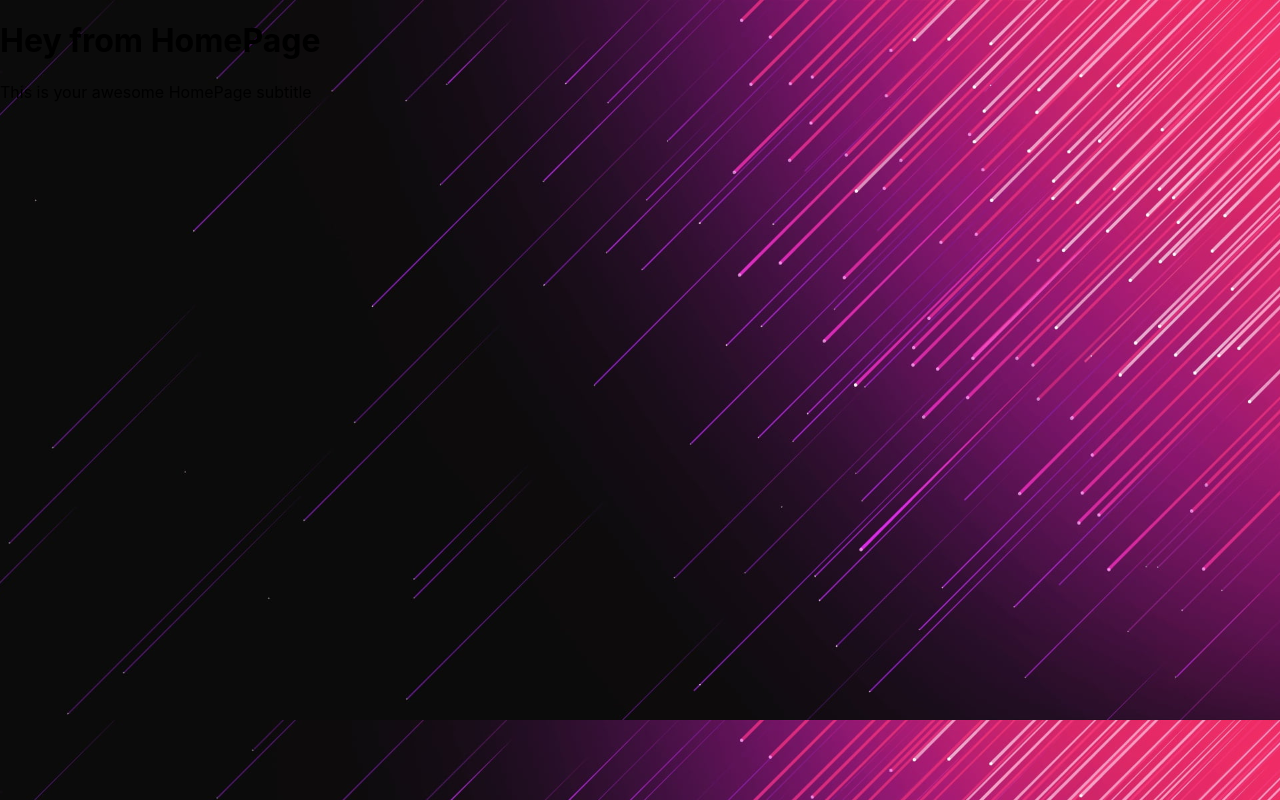
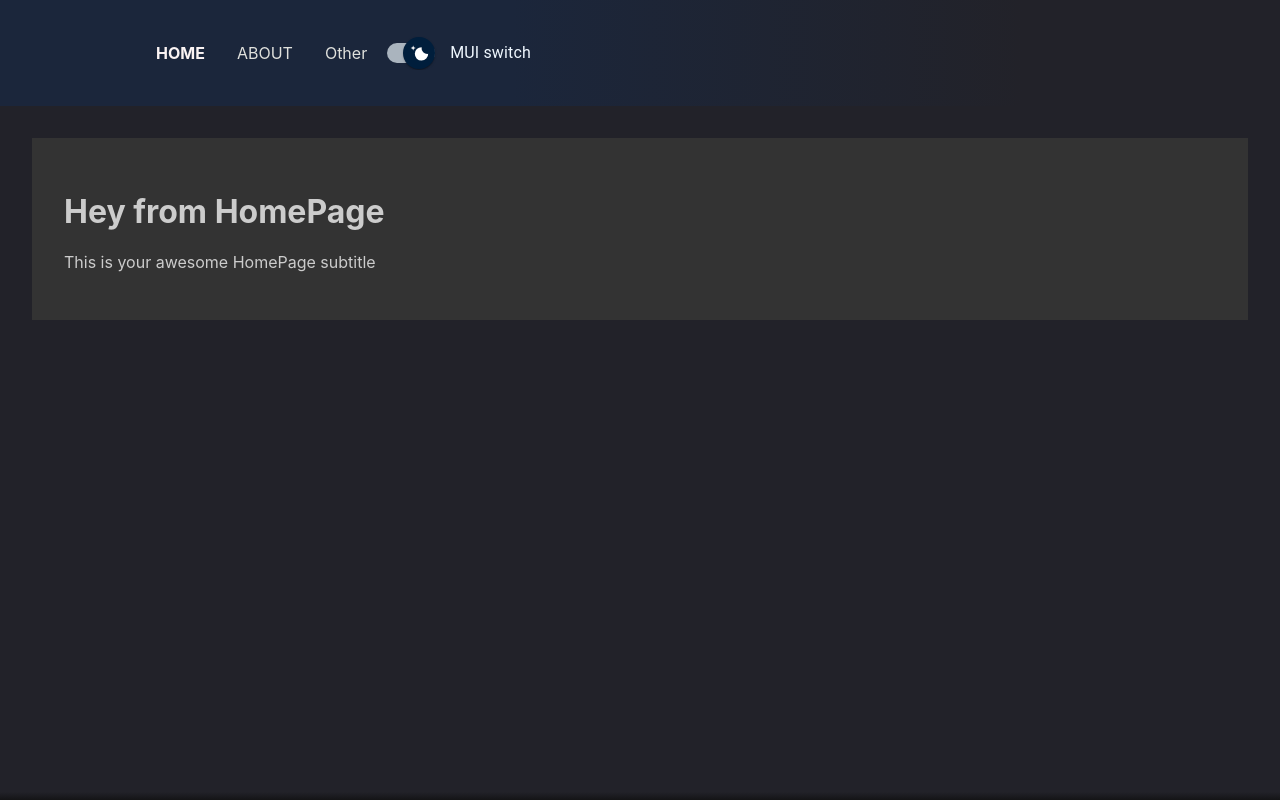
Before and after one commit to abhinaykhalatkar/portfolio_new, a React (Create React App) app in the folder front-end/: page / in a window 1280 px wide. Built offline with nearby package versions, Linux system fonts and the light colour scheme.

Commit message:
darkmode context added

```diff
--- a/front-end/src/App.js
+++ b/front-end/src/App.js
@@ -1,25 +1,22 @@
-
-// import { BrowserRouter as Router, Route, Routes} from 'react-router-dom';
-// import HomePage from "./Pages/Home/Home";
-// import AboutPage from "./Pages/About/About";
-// import NotFound404 from "./Pages/NotFound404/NotFound404";
+import React ,{useContext}from 'react';
 import Navbar from './Components/NavBar/NavBar';
 import RenderRoutes from './Context/router';
 import { BrowserRouter as Router, Routes, Route } from 'react-router-dom';
 import './App.scss';
+import { ThemeProvider } from './Context/ThemeContext/ThemeContext';
 
 function App() {
   return (
-    <div>
+      <ThemeProvider>
         <Router>
-        {/* <Navbar /> */}
+          <Navbar/>
           <Routes>
             {RenderRoutes().map((route, index) => (
               <Route key={index} path={route.path} element={route.element} />
             ))}
           </Routes>
         </Router>
-    </div>
+      </ThemeProvider>
   );
 }
 
--- a/front-end/src/Components/NavBar/NavBar.js
+++ b/front-end/src/Components/NavBar/NavBar.js
@@ -2,18 +2,21 @@ import { NavLink } from 'react-router-dom';
 import './NavBar.scss'
 import { Switch1 } from '../Switch/Switch';
 
+
+
 export default function Navbar() {
+
   return (
     <div className='c-NavBar'>
     <nav className='Nav'>
       <div className='NavMenu'>
-        <NavLink className='NavLink' to='/' activeStyle>
+        <NavLink className='NavLink' to='/' >
           HOME
         </NavLink>
-        <NavLink className='NavLink' to='/about' activeStyle>
+        <NavLink className='NavLink' to='/about' >
           ABOUT
         </NavLink>
-        <NavLink className='NavLink' to='/annual' activeStyle>
+        <NavLink className='NavLink' to='/annual' >
           Other
         </NavLink>
         <Switch1/>
--- a/front-end/src/Components/Switch/Switch.js
+++ b/front-end/src/Components/Switch/Switch.js
@@ -1,9 +1,8 @@
 import { styled } from '@mui/material/styles';
-// import FormGroup from '@mui/material/FormGroup';
  import FormControlLabel from '@mui/material/FormControlLabel';
 import Switch from '@mui/material/Switch';
-// import Stack from '@mui/material/Stack';
-// import Typography from '@mui/material/Typography';
+import { ThemeContext } from '../../Context/ThemeContext/ThemeContext';
+import React,{useContext} from 'react';
 
 const MaterialUISwitch = styled(Switch)(({ theme }) => ({
     width: 62,
@@ -53,8 +52,9 @@ const MaterialUISwitch = styled(Switch)(({ theme }) => ({
   }));
 
   export function Switch1(){
+    const darkTheme=useContext(ThemeContext)
     return(
-      <FormControlLabel
+      <FormControlLabel onClick={darkTheme.toggleTheme}
       control={<MaterialUISwitch sx={{ m: 1 }} defaultChecked />}
       label="MUI switch"
     />
--- a/front-end/src/Context/ThemeContext/ThemeContext.js
+++ b/front-end/src/Context/ThemeContext/ThemeContext.js
@@ -1,11 +1,17 @@
-import { createContext } from "react";
+import React, { useState ,createContext} from "react";
 
-export const themes = {
-    dark: "",
-    light: "white-content",
-  };
+export const ThemeContext = createContext();
 
-export const ThemeContext = createContext({
-    theme: themes.dark,
-  changeTheme: () => {},
-});
+export function ThemeProvider(props) {
+  const [darkTheme, setDarkTheme] = useState(true);
+
+  function toggleTheme() {
+    setDarkTheme(!darkTheme);
+  }
+
+  return (
+    <ThemeContext.Provider value={{darkTheme,toggleTheme}}>
+        {props.children}
+    </ThemeContext.Provider>
+  );
+}
--- a/front-end/src/Context/ThemeContext/ThemeContextWrapper.js
+++ b/front-end/src/Context/ThemeContext/ThemeContextWrapper.js
@@ -1,28 +1,28 @@
-import React, { useState, useEffect } from 'react';
-import { ThemeContext, themes } from './ThemeContext'
+// import React, { useState, useEffect } from 'react';
+// import { ThemeContext, themes } from './ThemeContext'
 
-export default function ThemeContextWrapper(props) {
-  const [theme, setTheme] = useState(themes.dark);
+// export default function ThemeContextWrapper(props) {
+//   const [theme, setTheme] = useState(themes.dark);
 
-  function changeTheme(theme) {
-    setTheme(theme);
-  }
+//   function changeTheme(theme) {
+//     setTheme(theme);
+//   }
 
-  useEffect(() => {
-    switch (theme) {
-      case themes.light:
-        document.body.classList.add('white-content');
-        break;
-      case themes.dark:
-      default:
-        document.body.classList.remove('white-content');
-        break;
-    }
-  }, [theme]);
+//   useEffect(() => {
+//     switch (theme) {
+//       case themes.light:
+//         document.body.classList.add('white-content');
+//         break;
+//       case themes.dark:
+//       default:
+//         document.body.classList.remove('white-content');
+//         break;
+//     }
+//   }, [theme]);
 
-  return (
-    <ThemeContext.Provider value={{ theme: theme, changeTheme: changeTheme }}>
-      {props.children}
-    </ThemeContext.Provider>
-  );
-}
+//   return (
+//     <ThemeContext.Provider value={{ theme: theme, changeTheme: changeTheme }}>
+//       {props.children}
+//     </ThemeContext.Provider>
+//   );
+// }
--- a/front-end/src/Pages/Home/Home.js
+++ b/front-end/src/Pages/Home/Home.js
@@ -1,9 +1,23 @@
-import './Home.scss'
+import './Home.scss';
+import React ,{useContext}from 'react';
+import {ThemeContext } from '../../Context/ThemeContext/ThemeContext';
+
 export default function HomePage() {
-    return (
-        <div className='p-Home'>
-            <h1>Hey from HomePage</h1>
-            <p>This is your awesome HomePage subtitle</p>
-        </div>
-    );
+    const darkThemeCon=useContext(ThemeContext)
+    const darkTheme=darkThemeCon.darkTheme
+
+  const themeStyle = {
+    backgroundColor: darkTheme? '#333' : '#CCC',
+    color: darkTheme ? '#CCC' : '#333',
+    padding: '2rem',
+    margin: '2rem',
+  };
+
+  return (
+    <div style={themeStyle} className='p-Home'>
+        {console.log(darkTheme)}
+      <h1>Hey from HomePage</h1>
+      <p>This is your awesome HomePage subtitle</p>
+    </div>
+  );
 }
--- a/front-end/src/index.js
+++ b/front-end/src/index.js
@@ -3,17 +3,17 @@ import ReactDOM from 'react-dom/client';
 import './index.scss';
 import App from './App';
 import reportWebVitals from './reportWebVitals';
-import ThemeContextWrapper from './Context/ThemeContext/ThemeContextWrapper';
+
 
 
 
 const root = ReactDOM.createRoot(document.getElementById('root'));
 root.render(
-  <ThemeContextWrapper>
+
     <React.StrictMode>
       <App />
     </React.StrictMode>
-  </ThemeContextWrapper>
+
 
 );
 
--- a/front-end/src/index.scss
+++ b/front-end/src/index.scss
@@ -5,8 +5,15 @@ body {
     sans-serif;
   -webkit-font-smoothing: antialiased;
   -moz-osx-font-smoothing: grayscale;
-  background-image: url('./Assets/night3-bg.jpg');
+  color: #f0f8ff;
+  background: linear-gradient(to bottom, #222229 99% , #141416),
+              linear-gradient(to top,  #141416 99% , #222229); ;
+
+  // background-image: url('./Assets/night5-bg.jpg');
   background-size: cover;
+  background-repeat: no-repeat;
+  height: 100vh;
+  // overflow: hidden;
 }
 
 code {
```
Also changed, not shown: front-end/src/Assets/night5-bg.jpg (added). Lines whose indentation alone changed are shown as unchanged.
